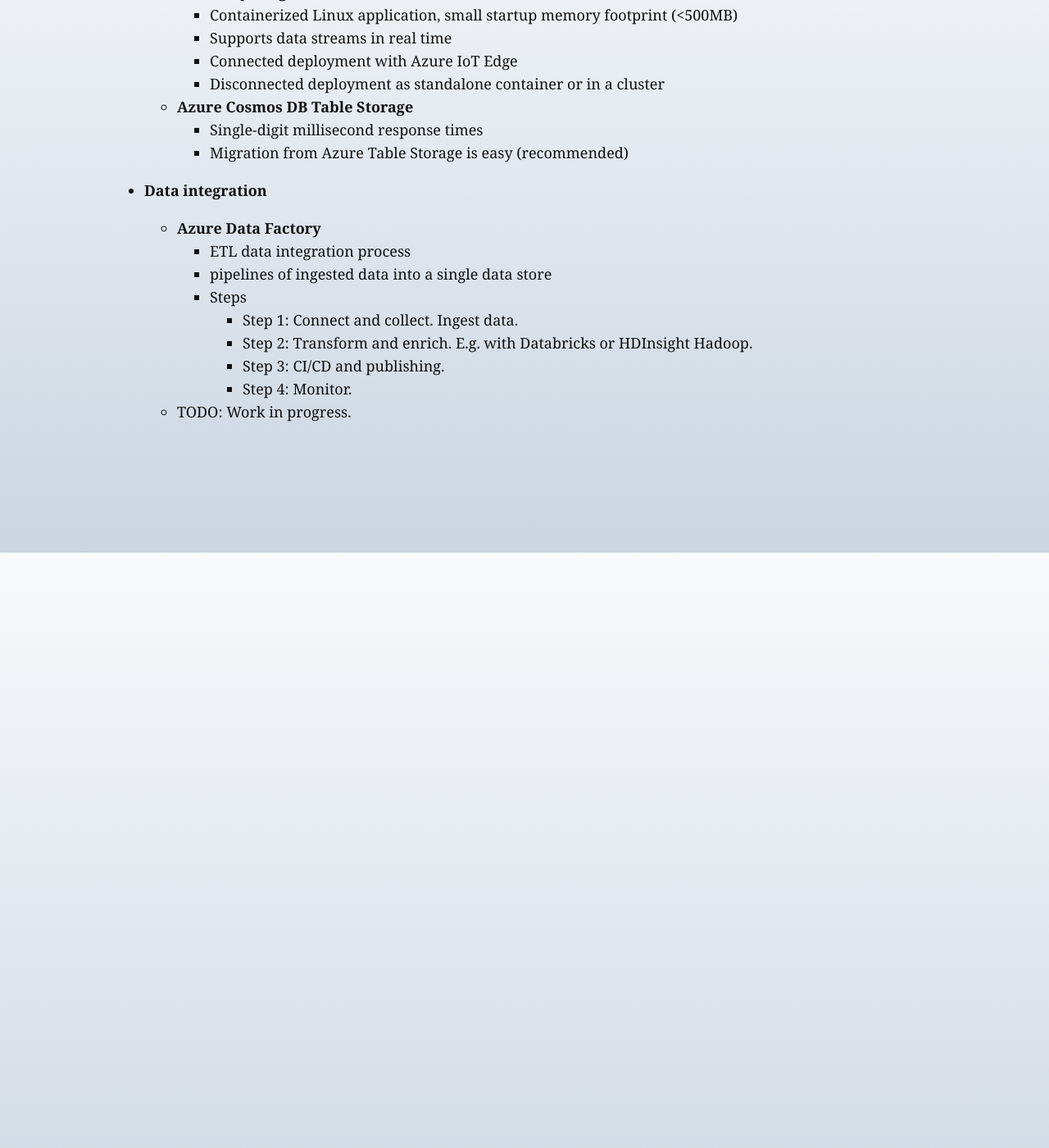
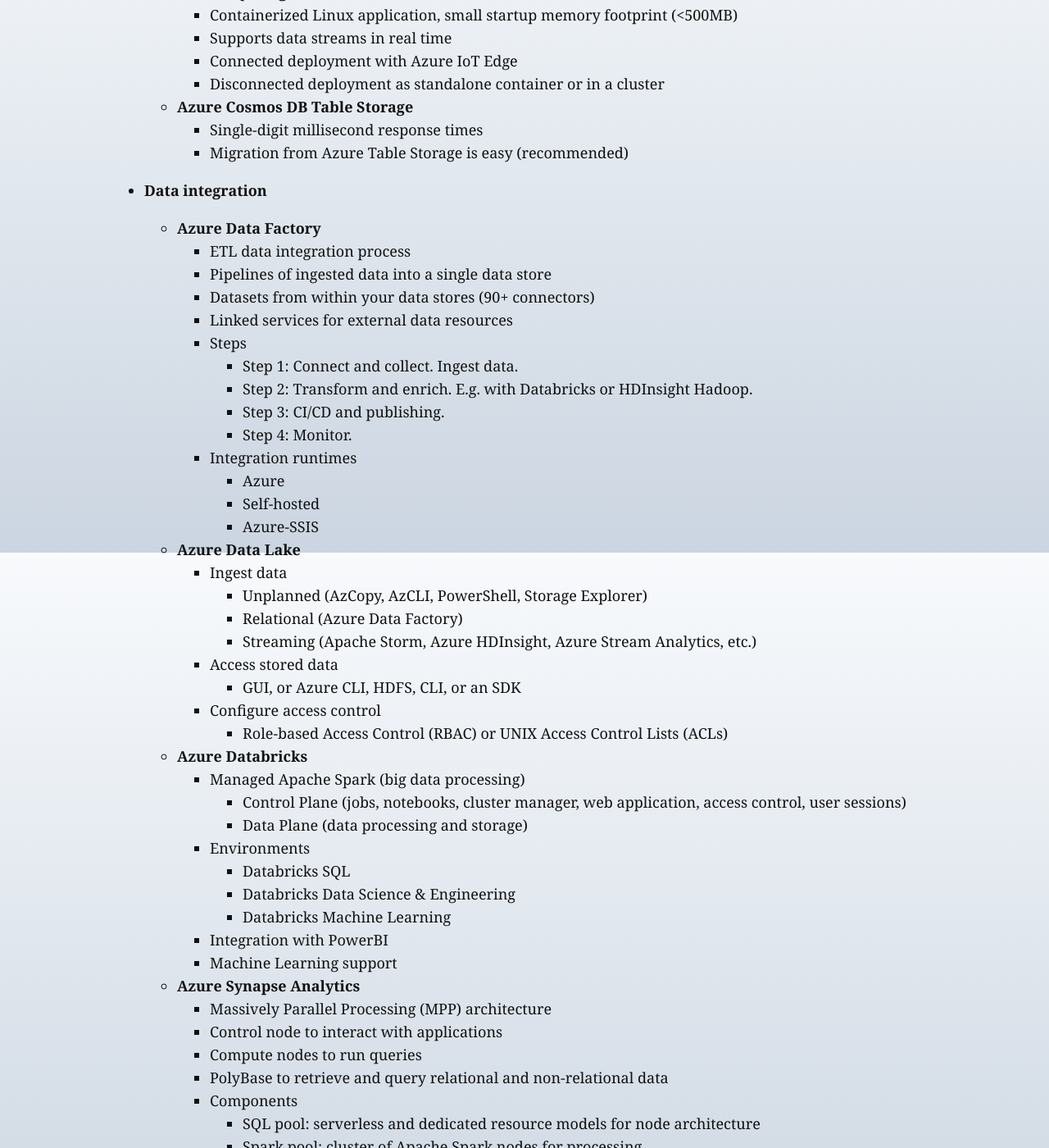
Before and after one commit to jeroenheijmans/study-notes-msft-az-305, a Jekyll site: the page built from az-305-03-data-storage.md, in a window 1280 px wide and 1400 px high, scrolled down 3826 px. Shown: the whole window at 82% size. Built offline with Jekyll 4.4.1, drawn with Linux system fonts in a browser that asks for light colours; our own code applies the rules of GitHub Pages for plain Markdown files; some of the changed text lies outside the part shown.

Commit message:
Add Data Storage - integration

```diff
--- a/az-305-03-data-storage.md
+++ b/az-305-03-data-storage.md
@@ -110,7 +110,7 @@ All notes taken from [the relevant AZ-305 learning path](https://learn.microsoft
       - Backup files in Azure Standard Storage (RA-GRS)
       - Failover similar to FCI
     - Business Critical (or Premium)
-      - Equivalent to Always On Availability Group)
+      - Equivalent to Always On Availability Group
       - Data and log files all on local SSD (for latency improvements)
       - Three secondary replicas
     - Hyperscale
@@ -145,10 +145,89 @@ All notes taken from [the relevant AZ-305 learning path](https://learn.microsoft
 - **Data integration**
   - **Azure Data Factory**
     - ETL data integration process
-    - pipelines of ingested data into a single data store
+    - Pipelines of ingested data into a single data store
+    - Datasets from within your data stores (90+ connectors)
+    - Linked services for external data resources
     - Steps
       - Step 1: Connect and collect. Ingest data.
       - Step 2: Transform and enrich. E.g. with Databricks or HDInsight Hadoop.
       - Step 3: CI/CD and publishing.
       - Step 4: Monitor.
-  - TODO: Work in progress.
+    - Integration runtimes
+      - Azure
+      - Self-hosted
+      - Azure-SSIS
+  - **Azure Data Lake**
+    - Ingest data
+      - Unplanned (AzCopy, AzCLI, PowerShell, Storage Explorer)
+      - Relational (Azure Data Factory)
+      - Streaming (Apache Storm, Azure HDInsight, Azure Stream Analytics, etc.)
+    - Access stored data
+      - GUI, or Azure CLI, HDFS, CLI, or an SDK
+    - Configure access control
+      - Role-based Access Control (RBAC) or UNIX Access Control Lists (ACLs)
+  - **Azure Databricks**
+    - Managed Apache Spark (big data processing)
+      - Control Plane (jobs, notebooks, cluster manager, web application, access control, user sessions)
+      - Data Plane (data processing and storage)
+    - Environments
+      - Databricks SQL
+      - Databricks Data Science & Engineering
+      - Databricks Machine Learning
+    - Integration with PowerBI
+    - Machine Learning support
+  - **Azure Synapse Analytics**
+    - Massively Parallel Processing (MPP) architecture
+    - Control node to interact with applications
+    - Compute nodes to run queries
+    - PolyBase to retrieve and query relational and non-relational data
+    - Components
+      - SQL pool: serverless and dedicated resource models for node architecture
+      - Spark pool: cluster of Apache Spark nodes for processing
+      - Pipelines; capabilities of Azure Data Factory
+      - Link: connect to Cosmos DB
+      - Studio: web-based IDE for Synapse Analytics
+    - Scenarios when Synapse is useful
+      - Large variety of data sources and/or code-free ETL
+      - Machine Learning via Apache Spark
+      - Data Lake integration
+      - Real-time analytics
+  - **Data paths**
+    - Warm data path
+      - Near-real-time
+      - Example: Azure Stream Analytics
+      - Supported via e.g. Azure SQL Database or Azure Cosmos DB
+      - Scenario: IoT device data aggregation and insights
+    - Cold data path
+      - Discover patterns over time
+      - Support pivots and aggregations
+      - Batch later to pre-calculate aggregate views
+      - Supported via Azure Storage (Blobs, Data Lake, Files, Ques, Tables)
+      - Ideal for keeping original messages
+      - Scenario: build machine learning models over time
+    - Hot data path
+      - Real-time processing and display of data
+      - Ideal for latency-sensitive data
+      - Scenario: real-time alerts for users
+  - **Azure Stream Analytics**
+    - Fully managed PaaS offering
+    - Low cost based on Streaming Units
+    - Concepts
+      - Data streams: continuous data generated by apps, devices, sensors.
+      - Event processing: consume and analyze data streams
+    - Data formats
+      - CSV
+      - JSON
+      - Avro
+    - Ingest from
+      - Azure Event Hubs (optionally with Kafka)
+      - Azure IoT Hub
+      - Azure BLob Storage
+    - Analyze
+      - Query (SQL-like)
+      - Real-time scoring
+    - Deliver
+      - Alerts and actions
+      - PowerBI
+      - Azure Synapse
+      - Storage or archive
```
Also changed, not shown: az-305-concepts.md (+9 -12 lines).
